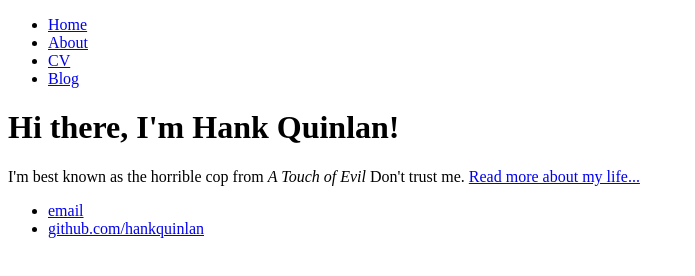
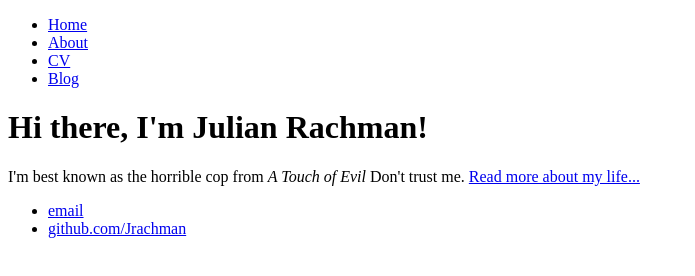
Before and after one commit to Jrachman/jrachman.github.io, a plain HTML site: page index.html in a window 1280 px wide. Shown: the whole page, without its empty margins (0-695 px from the left). Drawn offline with Linux system fonts and the light colour scheme.

Commit message:
Update index.html

```diff
--- a/index.html
+++ b/index.html
@@ -1,7 +1,7 @@
 <!DOCTYPE html>
 <html>
 	<head>
-		<title>Hank Quinlan, Horrible Cop</title>
+		<title>Julian Rachman</title>
 	</head>
 	<body>
 		<nav>
@@ -14,14 +14,14 @@
 		</nav>
 		<div class="container">
     		<div class="blurb">
-        		<h1>Hi there, I'm Hank Quinlan!</h1>
+        		<h1>Hi there, I'm Julian Rachman!</h1>
 				<p>I'm best known as the horrible cop from <em>A Touch of Evil</em> Don't trust me. <a href="/about">Read more about my life...</a></p>
     		</div><!-- /.blurb -->
 		</div><!-- /.container -->
 		<footer>
     		<ul>
-        		<li><a href="mailto:hankquinlanhub@gmail.com">email</a></li>
-        		<li><a href="https://github.com/hankquinlan">github.com/hankquinlan</a></li>
+        		<li><a href="mailto:rachmanjulian8@gmail.com">email</a></li>
+        		<li><a href="https://github.com/Jrachman">github.com/Jrachman</a></li>
 			</ul>
 		</footer>
 	</body>
```
